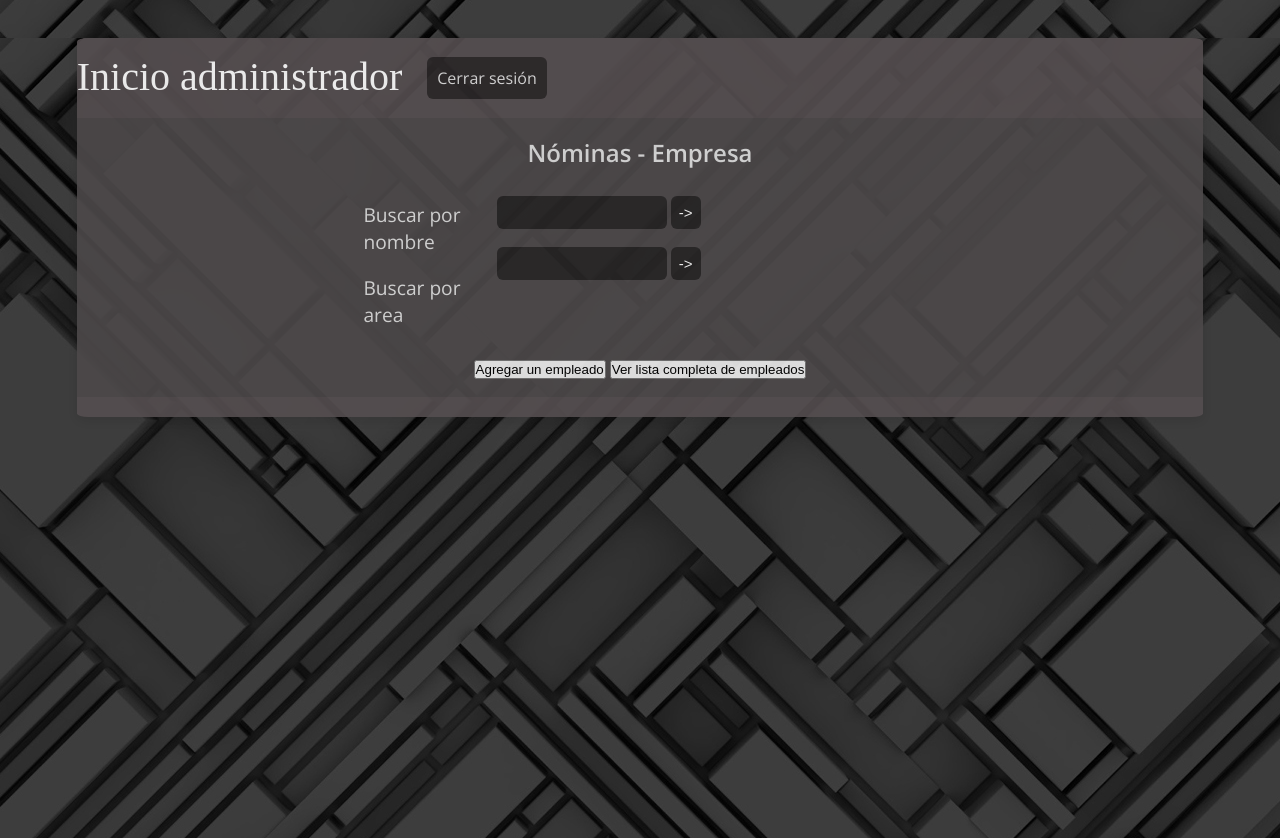
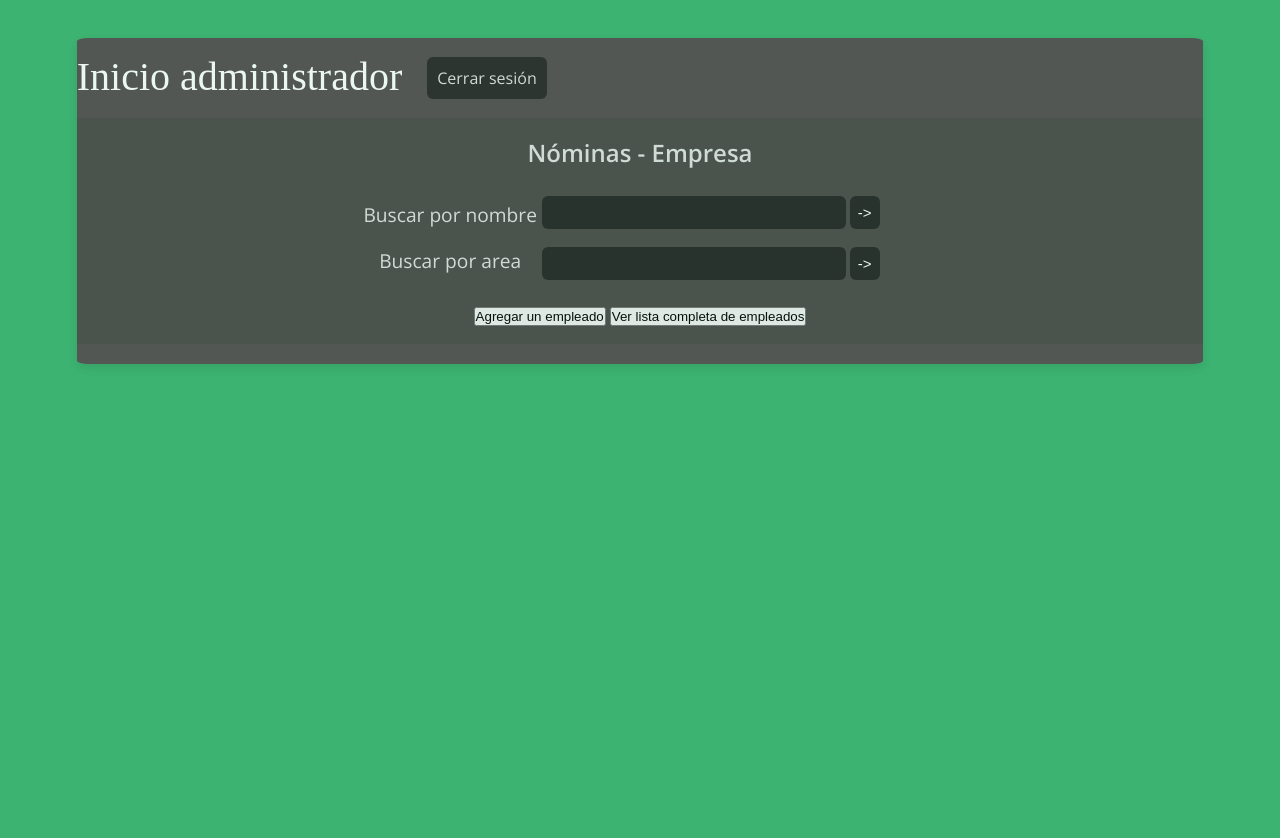
Before and after one commit to BryanRamirez21/Proyect-ING, a PHP site: page /menu_admin.php in a window 1280 px wide. Run offline with PHP 8.4, Linux system fonts and the light colour scheme; the visitor is signed in with stand-in values (Sample User, id 1); data that the repository does not hold is empty; some libraries are stand-ins or nearby versions.

Commit message:
Update estilo.css

```diff
--- a/ING/estilo.css
+++ b/ING/estilo.css
@@ -8,7 +8,7 @@
 
 body, html {
   height: 100%;
-  background: url(img/menuFondTwo.jpg) no-repeat center center fixed;
+  background-color: mediumseagreen;
 }
 
 .container {
@@ -44,10 +44,10 @@ img.hosImg {
   font-family: 'Open Sans', 'sans serif';
 }
 .tutorial .slider p {
-  margin-left: 5%;
   color: #e0e0e0;
   font-size: 1.2rem;
   font-family: 'Open Sans', 'sans serif';
+  width:max-content;
 }
 .tutorial .slider ol {
   list-style-type: none;
@@ -148,7 +148,7 @@ input{
   font-family: 'Arial', sans-serif;
   text-decoration: none;
   position: relative;
-  width: 40%;
+  width: 80%;
   margin: 9px auto;
   font-size: 15px;
   color: #fff;
```
